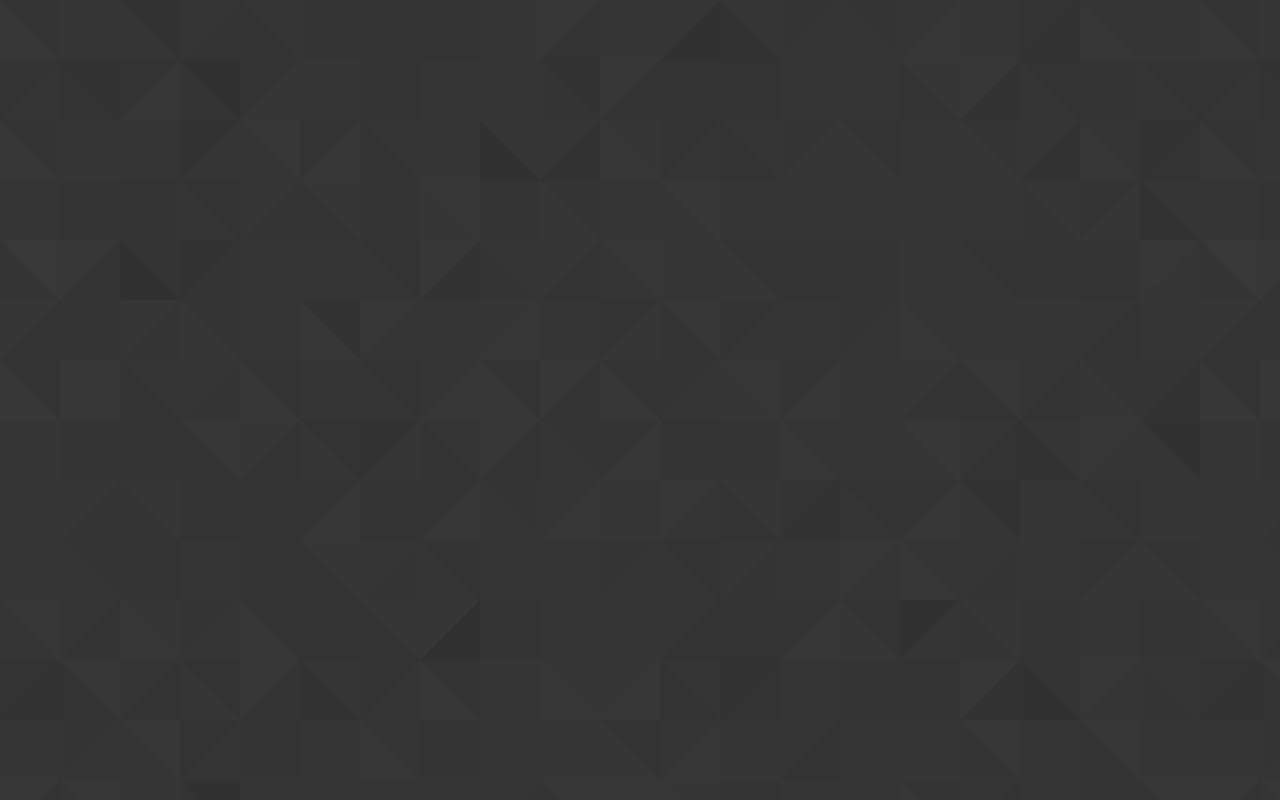
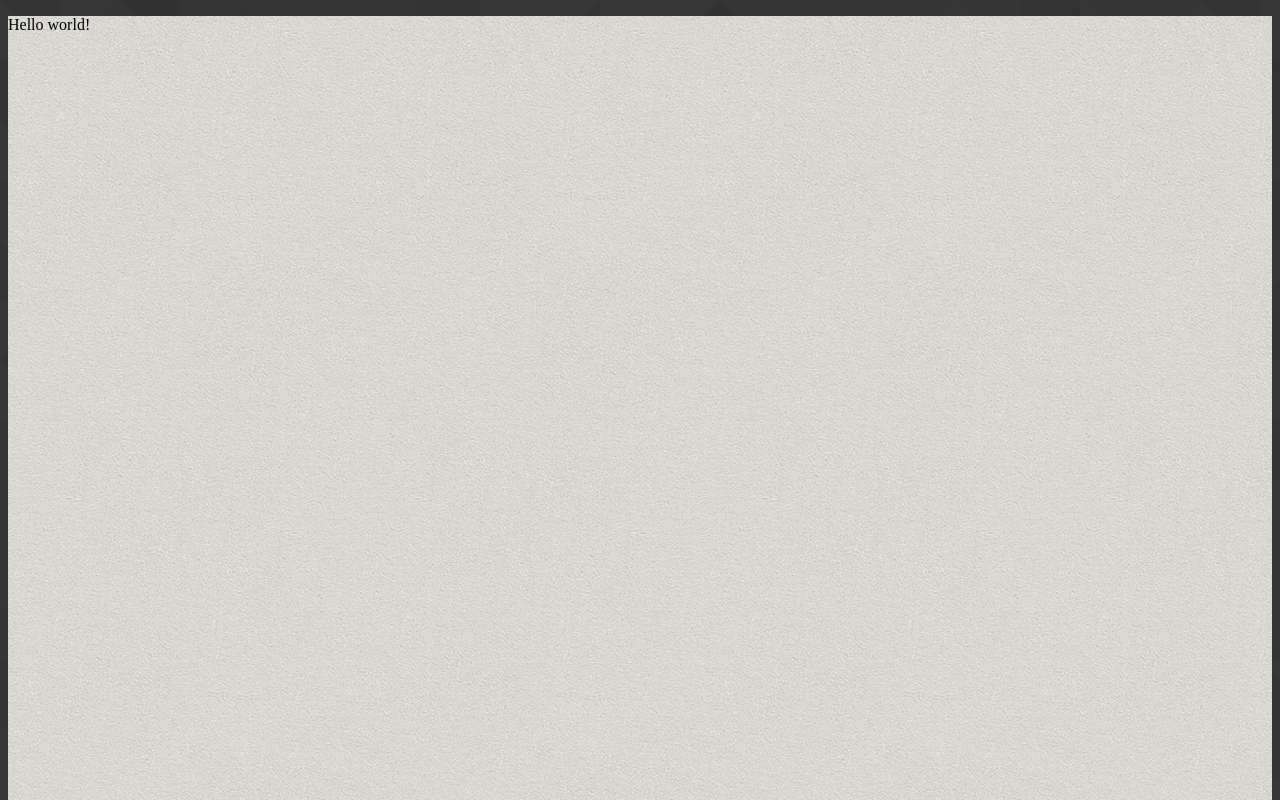
Before and after one commit to hashFactory/hashFactoryRepo, a plain HTML site: page index.html in a window 1280 px wide. Shown: the top 800 px of the page. Drawn offline with Linux system fonts and the light colour scheme.

Commit message:
Broken everything but turning in for the night.

```diff
--- a/index.html
+++ b/index.html
@@ -7,6 +7,10 @@
     <script src="script.js"></script>
   </head>
   <body>
-    <!-- page content -->
+    <div class="image">
+      <div id="imageright">
+        <p>Hello world!</p>
+      </div>
+    </div>
   </body>
 </html>
--- a/script.js
+++ b/script.js
@@ -0,0 +1,2 @@
+document.body.style.background-image = "url('assets/background.png')"
+document.body.style.background-repeat = "repeat";
--- a/style.css
+++ b/style.css
@@ -3,3 +3,18 @@ body
   background-image: url("assets/background.png");
   background-repeat: repeat;
 }
+
+.image
+{
+
+  background-image: url("assets/page-background.png");
+  background-repeat: repeat;
+}
+
+#imageright
+{
+  border-top: 10%;
+  background-image: url("assets/page-background.png");
+  background-repeat: repeat;
+  height: 1377px
+}
```
Also changed, not shown: assets/page-background.png (added), 1 other file.
